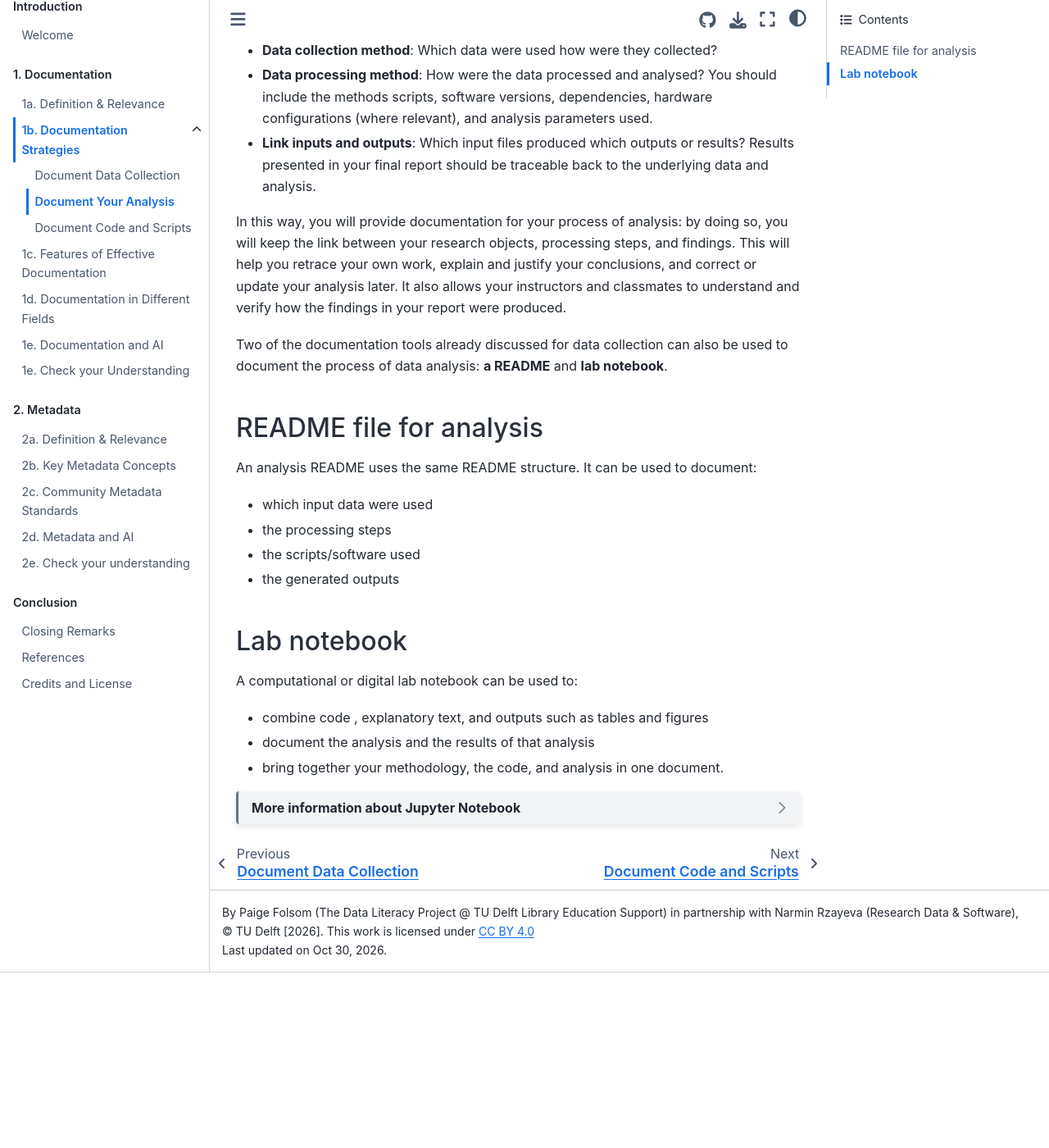
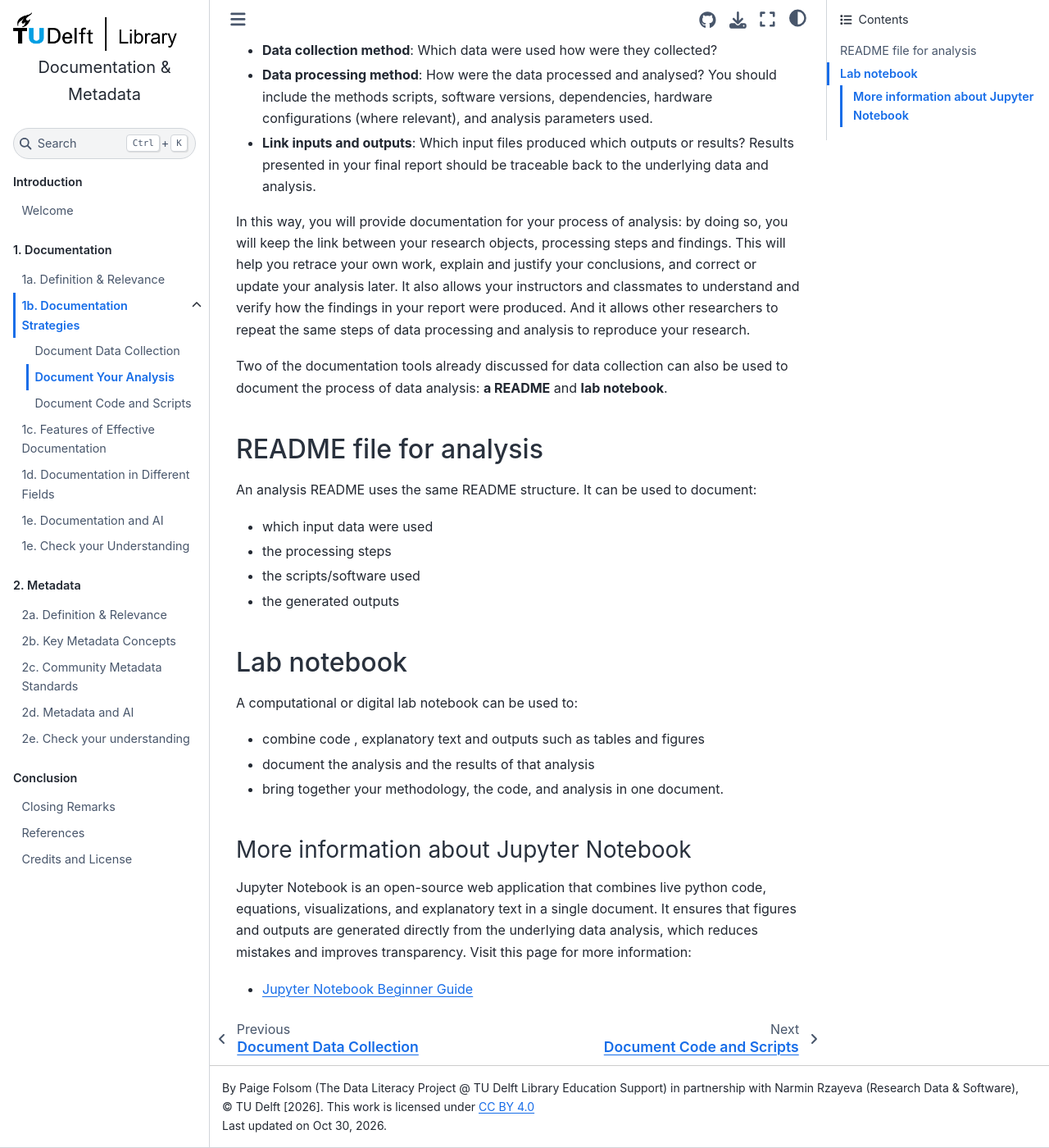
Before and after one commit to tu-delft-library/Documentation_and_Metadata, a Jupyter Book: the page built from book/Document_analysis.md, in a window 1280 px wide and 1400 px high, scrolled down 282 px. Shown: the whole window at 82% size. Built offline with Jupyter Book 1.0.4 settings and Sphinx 7.4.7 and the Sphinx Book theme 1.1.4, drawn with Linux system fonts in a browser that asks for light colours; comment, search, counter and statistics services are not loaded; before the commit the page ends 1468 px from its top, so only the background shows below that; part of the change alters nothing that is shown.

Commit message:
Update Document_analysis.md

```diff
--- a/book/Document_analysis.md
+++ b/book/Document_analysis.md
@@ -11,7 +11,7 @@ You need to document how you have processed and analysed the data to arrive at r
 - **Link inputs and outputs**: Which input files produced which outputs or results? Results presented in your final report should be traceable back to the underlying data and analysis.
 
 
-In this way, you will provide documentation for your process of analysis: by doing so, you will keep the link between your research objects, processing steps, and findings. This will help you retrace your own work, explain and justify your conclusions, and correct or update your analysis later. It also allows your instructors and classmates to understand and verify how the findings in your report were produced.
+In this way, you will provide documentation for your process of analysis: by doing so, you will keep the link between your research objects, processing steps and findings. This will help you retrace your own work, explain and justify your conclusions, and correct or update your analysis later. It also allows your instructors and classmates to understand and verify how the findings in your report were produced. And it allows other researchers to repeat the same steps of data processing and analysis to reproduce your research.
 
 
 Two of the documentation tools already discussed for data collection can also be used to document the process of data analysis: **a README** and **lab notebook**.
@@ -34,20 +34,15 @@ An analysis README uses the same README structure. It can be used to document:
 
 A computational or digital lab notebook	can be used to:
 
-- combine code , explanatory text, and outputs such as tables and figures
+- combine code , explanatory text and outputs such as tables and figures
 
 - document the analysis and the results of that analysis
 
 - bring together your methodology, the code, and analysis in one 	document.
 
 
-:::{dropdown} More information about Jupyter Notebook
-Jupyter Notebook is an open-source web application that combines live python code, equations, visualizations, and explanatory text in a single document. It ensures that figures and outputs are generated directly from the underlying data analysis, which reduces mistakes and improves transparency:
+### More information about Jupyter Notebook
+Jupyter Notebook is an open-source web application that combines live python code, equations, visualizations, and explanatory text in a single document. It ensures that figures and outputs are generated directly from the underlying data analysis, which reduces mistakes and improves transparency. Visit this page for more information:
 
 - <a href="https://jupyter-notebook-beginner-guide.readthedocs.io/en/latest/what_is_jupyter.html" target="_blank"> Jupyter Notebook Beginner Guide </a>
-
-- <a href="https://github.com/burkesquires/jupyter_training" target="_blank"> Jupyter Notebook Training </a>
-
-- A TU Delft project, <a href="https://jboss.tudelft.nl/cover/" target="_blank"> JBOSS </a>, lets you integrate your analysis, documentation, and writing through Jupyter Book and Git, enabling seamless connections between code, results, and manuscript preparation. It allows you to write your thesis, including your analysis and present it as your final report - where it automatically generates a pdf of your thesis (via Latex).
-
 :::
```
